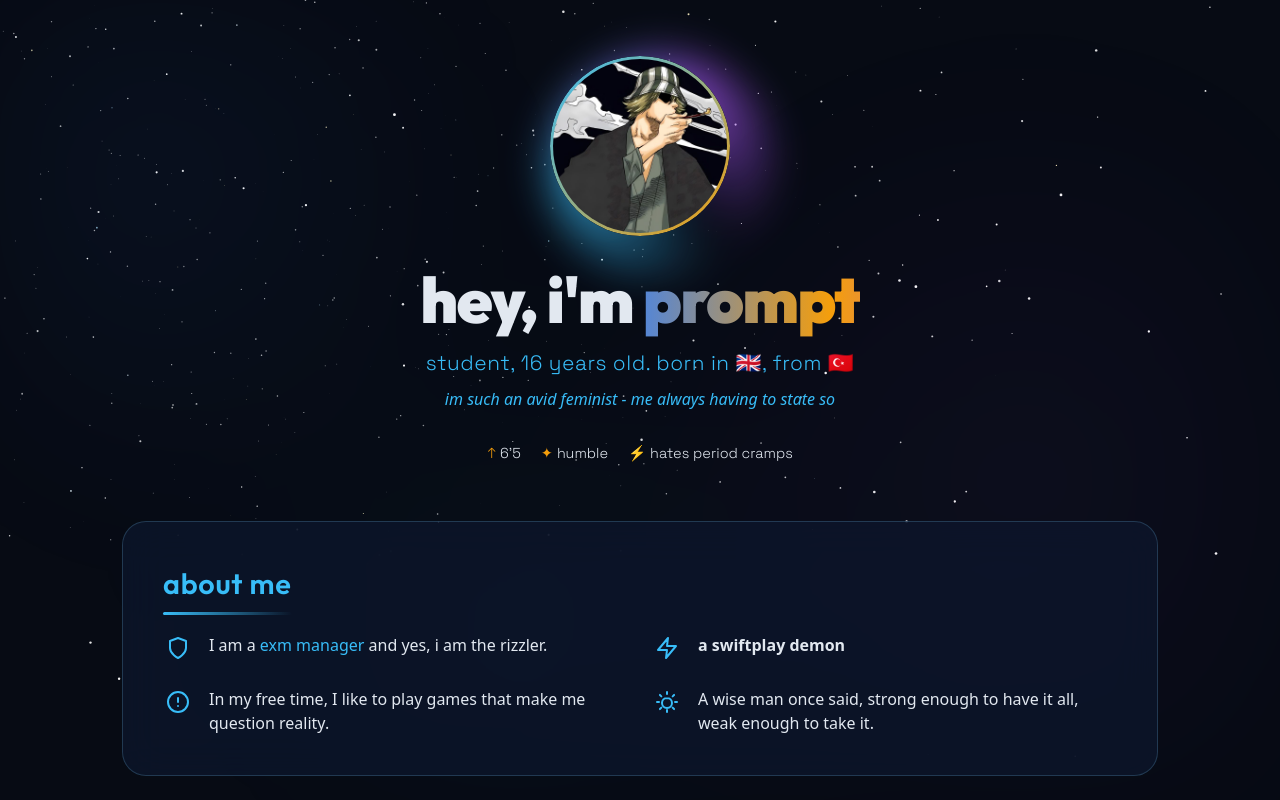
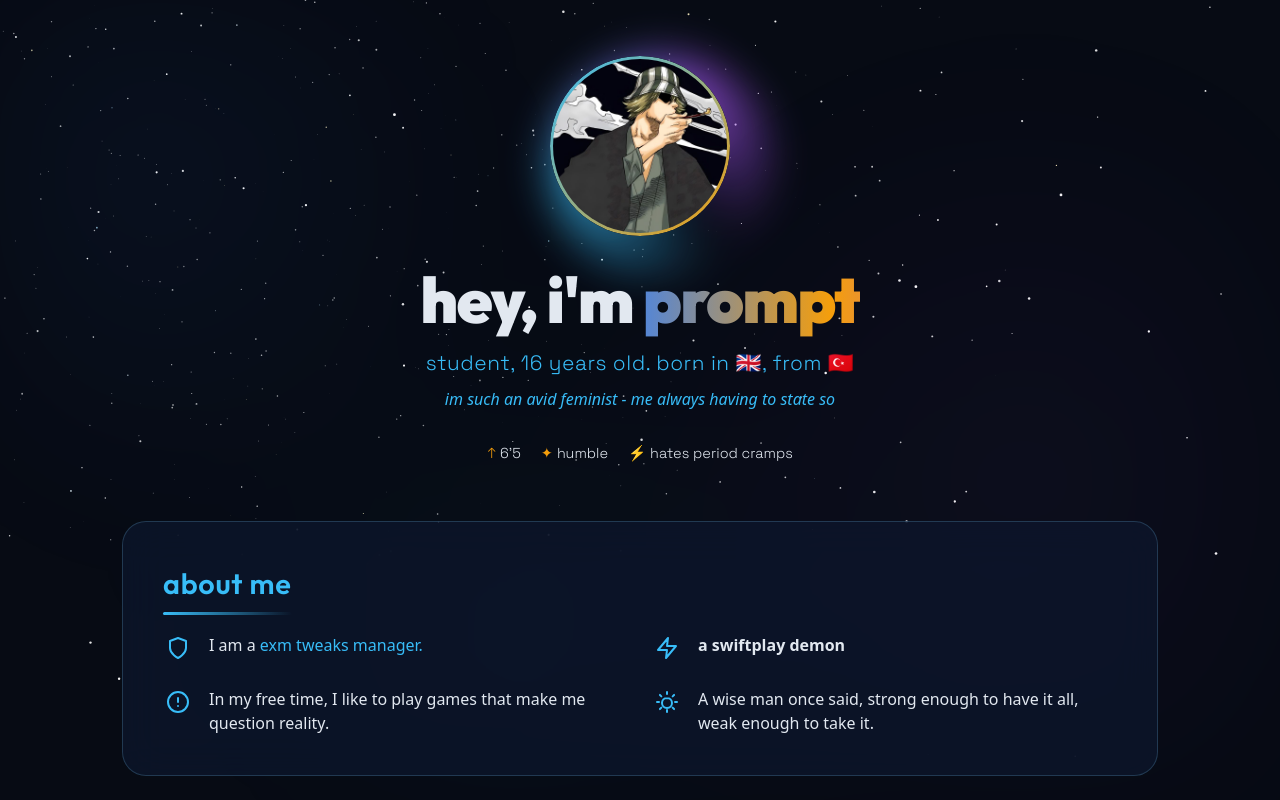
Before and after one commit to MastaKaan/wtfprompt, a Next.js app: page / in a window 1280 px wide. Shown: the top 800 px of the page. Built offline with nearby package versions, Linux system fonts and the light colour scheme.

Commit message:
no rizzler

```diff
--- a/src/components/sections/About.tsx
+++ b/src/components/sections/About.tsx
@@ -39,8 +39,7 @@ export default function About() {
             </svg>
           }
         >
-          I am a <a href="https://exmtweaks.com/">exm manager</a> and yes, i am
-          the rizzler.
+          I am a <a href="https://exmtweaks.com/">exm tweaks manager.</a>
         </AboutItem>
 
         <AboutItem
```
